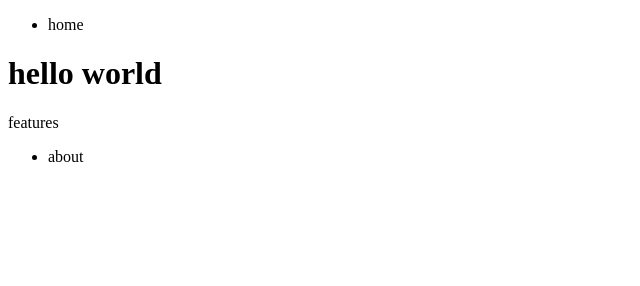
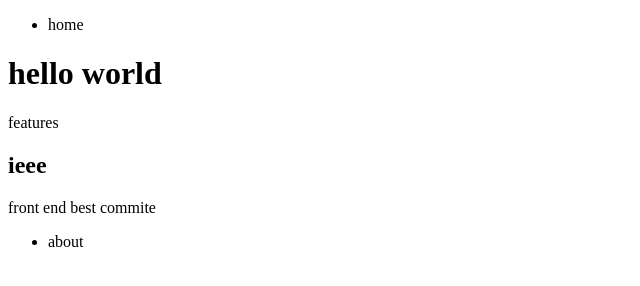
Before and after one commit to mohamedmehdawy/IEEE-Blog, a plain HTML site: page index.html in a window 1280 px wide. Shown: the whole page, without its empty margins (0-640 px from the left). Drawn offline with Linux system fonts and the light colour scheme.

Commit message:
create blogs section

```diff
--- a/index.html
+++ b/index.html
@@ -18,6 +18,13 @@
         <section class="features">
             <p>features</p>
         </section>
+        <section class="blogs">
+            <article>
+                <h2>ieee</h2>
+                <p>front end best commite</p>
+            </article>
+        </section>
+
         <footer>
             <ul>
                 <li>about</li>
```
